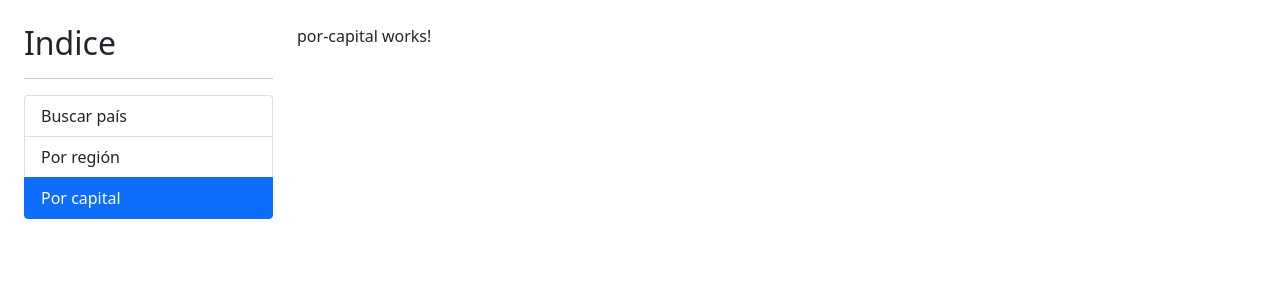
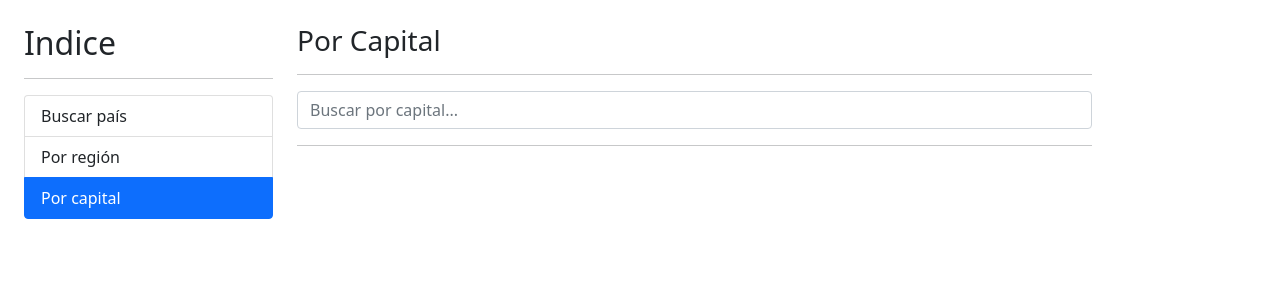
Before and after one commit to bportelalp/angular-0-to-expert, an Angular app in the folder 03-paisesApp/: page /capital in a window 1280 px wide. Shown: the top 300 px of the page. Built offline with nearby package versions, Linux system fonts and the light colour scheme.

Commit message:
113. Componente por Capital

```diff
--- a/03-paisesApp/src/app/pais/components/pais-input/pais-input.component.html
+++ b/03-paisesApp/src/app/pais/components/pais-input/pais-input.component.html
@@ -3,6 +3,6 @@
             [(ngModel)]="termino"
             (input)="teclaPresionada()"
             name="termino"
-            placeholder="Buscar pais..."
+            [placeholder]="placeholder"
             class="form-control">
 </form>
--- a/03-paisesApp/src/app/pais/components/pais-input/pais-input.component.ts
+++ b/03-paisesApp/src/app/pais/components/pais-input/pais-input.component.ts
@@ -1,4 +1,4 @@
-import { Component, Output, EventEmitter, OnInit } from '@angular/core';
+import { Component, Output, EventEmitter, OnInit, Input } from '@angular/core';
 import { debounceTime, Subject } from 'rxjs';
 
 @Component({
@@ -11,6 +11,8 @@ export class PaisInputComponent implements OnInit{
 
   @Output() onEnter: EventEmitter<string> = new EventEmitter();
   @Output() onDebounce: EventEmitter<string> = new EventEmitter();
+
+  @Input() placeholder: string = 'Buscar por país'
 
   //Es un observable
   debouncer: Subject<string> = new Subject();
--- a/03-paisesApp/src/app/pais/components/pais-tabla/pais-tabla.component.html
+++ b/03-paisesApp/src/app/pais/components/pais-tabla/pais-tabla.component.html
@@ -4,6 +4,7 @@
             <th>#</th>
             <th>Bandera</th>
             <th>Nombre</th>
+            <th>Capital</th>
             <th>Población</th>
             <th></th>
         </tr>
@@ -15,6 +16,7 @@
                 <img class="small-flag" [src]="pais.flags.svg" [alt]="pais.name">
             </td>
             <td>{{ pais.translations['spa'].common }}</td>
+            <td>{{pais.capital[0]}}</td>
             <td>{{pais.population | number}}</td>
             <td>
                 <a [routerLink]="['/pais', pais.cca2]">Ver..</a>
--- a/03-paisesApp/src/app/pais/pages/por-capital/por-capital.component.html
+++ b/03-paisesApp/src/app/pais/pages/por-capital/por-capital.component.html
@@ -1 +1,23 @@
-<p>por-capital works!</p>
+<h3>Por Capital</h3>
+<hr>
+
+<div class="row">
+    <div class="col">
+        <app-pais-input
+            (onEnter)="buscar($event)"
+            (onDebounce)="sugerencias($event)"
+            placeholder="Buscar por capital..."></app-pais-input>
+    </div>
+</div>
+
+<hr>
+
+<div *ngIf="this.hayError" class="alert alert-danger">
+    No se encontró nada con el término "{{termino}}"
+</div>
+
+<div *ngIf="this.paises.length > 0" class="row">
+    <div class="col">
+        <app-pais-tabla [paises]="this.paises"></app-pais-tabla>
+    </div>
+</div>
--- a/03-paisesApp/src/app/pais/pages/por-capital/por-capital.component.ts
+++ b/03-paisesApp/src/app/pais/pages/por-capital/por-capital.component.ts
@@ -1,4 +1,6 @@
-import { Component, OnInit } from '@angular/core';
+import { Component } from '@angular/core';
+import { PaisService } from '../../services/pais.service';
+import { Country } from '../../interfaces/pais.interface';
 
 @Component({
   selector: 'app-por-capital',
@@ -6,11 +8,33 @@ import { Component, OnInit } from '@angular/core';
   styles: [
   ]
 })
-export class PorCapitalComponent implements OnInit {
+export class PorCapitalComponent {
 
-  constructor() { }
+  termino: string = '';
+  hayError: boolean = false;
+  paises: Country[] = [];
 
-  ngOnInit(): void {
+
+  constructor(private paisService: PaisService) { }
+
+  buscar(termino: string){
+    this.hayError = false;
+    this.termino = termino;
+    console.log(this.termino);
+
+    this.paisService.buscarCapital(this.termino)
+      .subscribe({
+        next: (paises) => {console.log(paises); this.paises = [...paises]},
+        error: (err) => {
+          this.hayError = true;
+          this.paises = [];
+          console.log('Error'); console.info(err)}
+      });
+
   }
 
+  sugerencias(termino: string ){
+    this.hayError = false;
+    //TODO - Hacer sugerencias
+  }
 }
--- a/03-paisesApp/src/app/pais/pages/por-pais/por-pais.component.html
+++ b/03-paisesApp/src/app/pais/pages/por-pais/por-pais.component.html
@@ -3,7 +3,10 @@
 
 <div class="row">
     <div class="col">
-        <app-pais-input (onEnter)="buscar($event)" (onDebounce)="sugerencias($event)"></app-pais-input>
+        <app-pais-input
+            (onEnter)="buscar($event)"
+            (onDebounce)="sugerencias($event)"
+            placeholder="Buscar por país..."></app-pais-input>
     </div>
 </div>
 
--- a/03-paisesApp/src/app/pais/services/pais.service.ts
+++ b/03-paisesApp/src/app/pais/services/pais.service.ts
@@ -21,4 +21,9 @@ export class PaisService {
       //     catchError(err => of([]))
       // );
   }
+
+  buscarCapital(termino: string): Observable<Country[]> {
+    const url = `${this.apiUrl}/capital/${termino}`
+    return this.http.get<Country[]>(url);
+  }
 }
```
